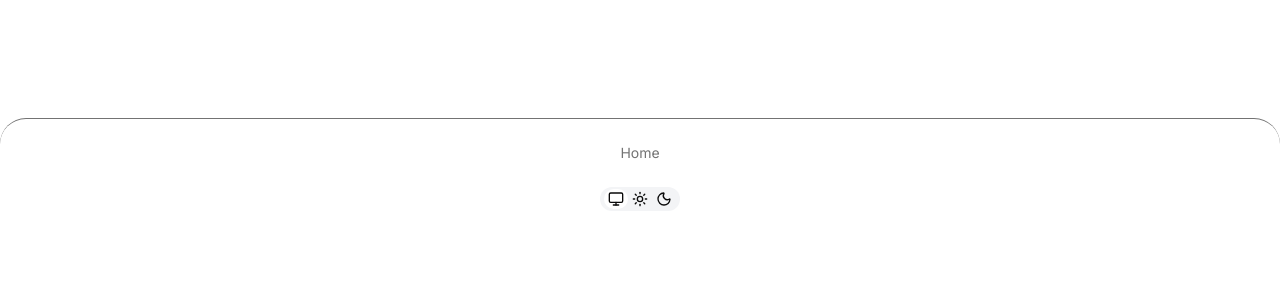
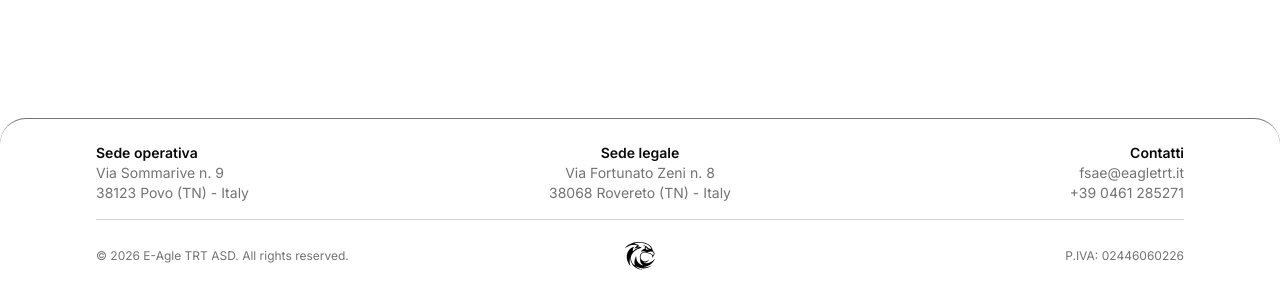
Before and after one commit to eagletrt/shop-anniversary, a Next.js app: page / in a window 1280 px wide. Shown: the part 795-1095 px from the top of the page. Before the commit the page ends 1022 px from the top, so only its background shows below. Built offline with nearby package versions, Linux system fonts and the light colour scheme; no server answers; the database is empty.

Commit message:
Aggiorna il footer con informazioni di contatto e sede; aggiungi ThemeToggle nella navbar

```diff
--- a/components/footer.tsx
+++ b/components/footer.tsx
@@ -1,10 +1,8 @@
 "use client";
 
 import Image from "next/image";
-import Link from "next/link";
 import { useTheme } from "next-themes";
 import { useEffect, useState } from "react";
-import { ThemeToggle } from "@/components/theme-toggle";
 import Logo_dark from "@/public/logo_dark.svg";
 import Logo_light from "@/public/logo_light.svg";
 
@@ -18,23 +16,78 @@ export function Footer() {
   }, []);
 
   return (
-    <footer className="ftl:flex-row ftl:space-y-0 z-10 mt-auto flex flex-col items-center justify-between space-y-4 rounded-t-4xl border-t border-muted-foreground bg-card px-4 py-4 sm:px-6 md:px-8 lg:px-12 xl:px-24">
-      <div className="flex flex-wrap items-center justify-center text-muted-foreground">
-        <Link href="/" className="ftl:inline hidden py-1">
-          <Image
-            className="ftl:inline hidden"
-            src={mounted && resolvedTheme === "dark" ? Logo_dark : Logo_light}
-            alt="Logo"
-            width={32}
-            height={32}
-            priority
-          />
-        </Link>
-        <Link href="/" className="px-4 py-2 text-sm hover:text-primary lg:px-6">
-          Home
-        </Link>
+    <footer className="z-10 mt-auto rounded-t-4xl border-t border-muted-foreground bg-card px-4 py-6 sm:px-6 md:px-8 lg:px-12 xl:px-24">
+      {/* Top row */}
+      <div className="grid grid-cols-1 gap-6 text-center text-sm text-muted-foreground sm:grid-cols-3 sm:text-left">
+        {/* Sede operativa */}
+        <div>
+          <p className="font-semibold text-foreground">Sede operativa</p>
+          <p>
+            <a href="https://goo.gl/maps/ZwzsZx3RUqU9Xk5A7" target="_blank" rel="noopener noreferrer" className="hover:text-primary">
+              Via Sommarive n. 9
+              <br />
+              38123 Povo (TN) - Italy
+            </a>
+          </p>
+        </div>
+
+        {/* Sede legale */}
+        <div className="sm:text-center">
+          <p className="font-semibold text-foreground">Sede legale</p>
+          <p>
+            <a href="https://goo.gl/maps/ogMA9oWj6gYVjdmLA" target="_blank" rel="noopener noreferrer" className="hover:text-primary">
+              Via Fortunato Zeni n. 8
+              <br />
+              38068 Rovereto (TN) - Italy
+            </a>
+          </p>
+        </div>
+
+        {/* Contatti */}
+        <div className="sm:text-right">
+          <p className="font-semibold text-foreground">Contatti</p>
+          <p>
+            <a href="mailto:fsae@eagletrt.it" className="hover:text-primary">
+              fsae@eagletrt.it
+            </a>
+          </p>
+          <p>
+            <a href="tel:+390461285271" className="hover:text-primary">
+              +39 0461 285271
+            </a>
+          </p>
+        </div>
       </div>
-      <ThemeToggle />
+
+      {/* Divider */}
+      <div className="my-4 border-t border-muted-foreground/30" />
+
+      {/* Bottom row */}
+      <div className="grid grid-cols-1 items-center gap-4 text-center text-xs text-muted-foreground sm:grid-cols-3">
+        {/* Copyright */}
+        <p className="sm:text-left">© 2026 E-Agle TRT ASD. All rights reserved.</p>
+
+        {/* Logo linking to main website */}
+        <div className="flex justify-center">
+          <a
+            href="https://www.eagletrt.it"
+            target="_blank"
+            rel="noopener noreferrer"
+            className="transition-opacity hover:opacity-80"
+          >
+            <Image
+              src={mounted && resolvedTheme === "dark" ? Logo_dark : Logo_light}
+              alt="E-Agle TRT Logo"
+              width={40}
+              height={40}
+              priority
+            />
+          </a>
+        </div>
+
+        {/* P.IVA */}
+        <p className="sm:text-right">P.IVA: 02446060226</p>
+      </div>
     </footer>
   );
 }
--- a/components/navbar.tsx
+++ b/components/navbar.tsx
@@ -7,6 +7,7 @@ import { useTheme } from "next-themes";
 import { useCartStore } from "@/lib/store";
 import { useEffect, useState } from "react";
 import { Button } from "@/components/ui/button";
+import { ThemeToggle } from "@/components/theme-toggle";
 import Logo_dark from "@/public/logo_dark.svg";
 import Logo_light from "@/public/logo_light.svg";
 
@@ -46,7 +47,8 @@ export function Navbar() {
           Anniversary Shop
         </p>
       </Link>
-      <div className="flex items-center justify-center">
+      <div className="flex items-center justify-center gap-2">
+        <ThemeToggle />
         <Button
           variant="ghost"
           size="icon"
```
